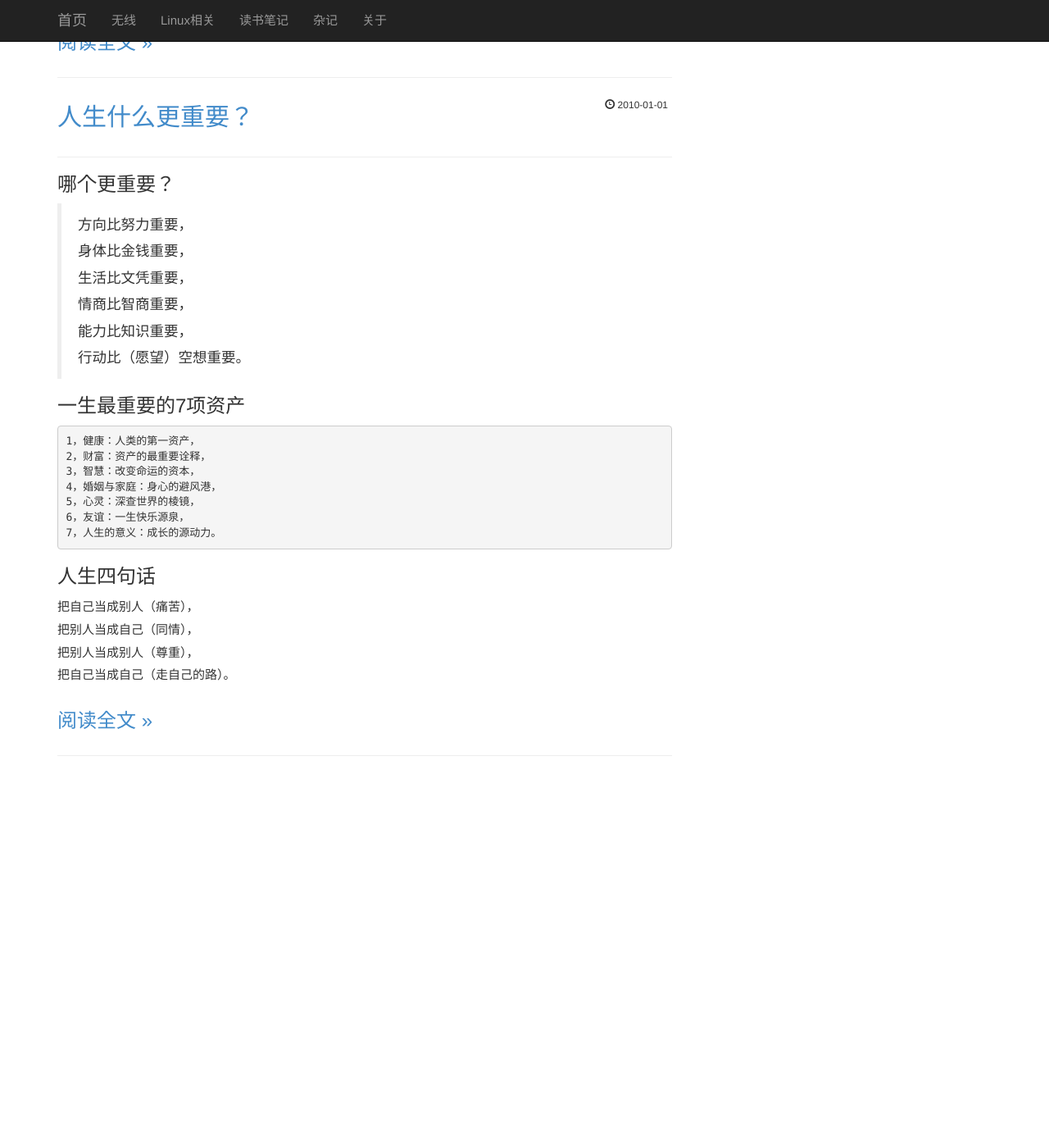
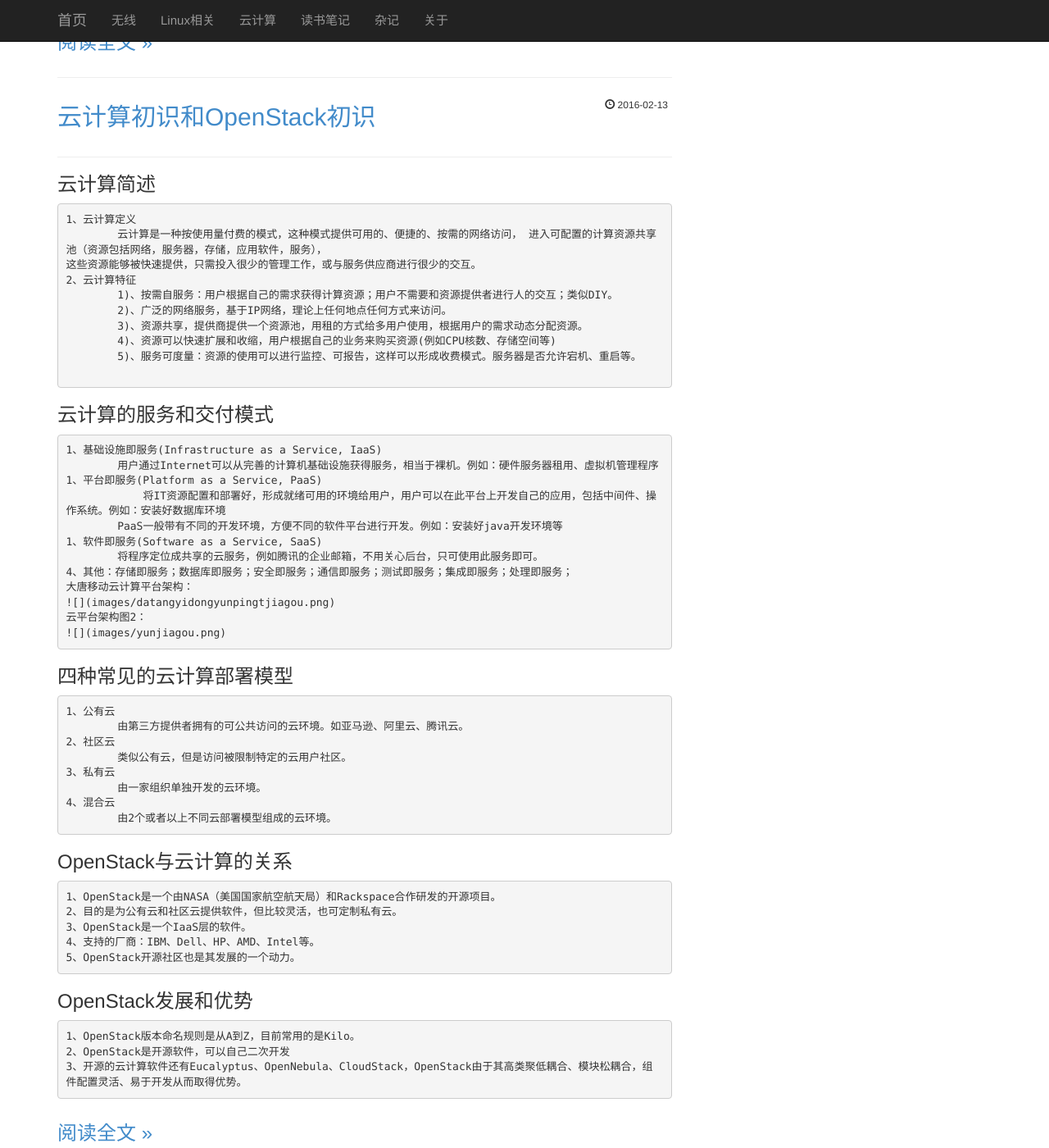
Before and after one commit to tianfy/tianfy.github.io, a Jekyll site: the page built from index.html, in a window 1280 px wide and 1400 px high, scrolled down 3830 px. Shown: the whole window at 82% size. Built offline with Jekyll 4.4.1, drawn with Linux system fonts in a browser that asks for light colours; the list of posts is cut into pages by our own code; before the commit the page ends 4893 px from its top, so only the background shows below that.

Commit message:
add cloud computing

````diff
--- a/_config.yml
+++ b/_config.yml
@@ -10,6 +10,7 @@ name: "rex.tian个人博客"
 all_categories: [
 ["wireless", "无线","/posts/wireless.html"],
 ["linux", "Linux相关","/posts/linux.html"],
+["cloud", "云计算","/posts/cloud.html"],
 ["read", "读书笔记","/posts/read.html"],
 ["other", "杂记","/posts/other.html"],
 ["about", "关于","/about.html"]
--- a/_includes/categories.html
+++ b/_includes/categories.html
@@ -35,6 +35,11 @@
                       Linux相关
                     </a>
                   </li>
+				  <li>
+                    <a href="/posts/cloud.html">
+                      云计算
+                    </a>
+                  </li>
                   <li>
                     <a href="/posts/other.html">
                       杂记
--- /dev/null
+++ b/_posts/2016-02-13-openstack-1.markdown
@@ -0,0 +1,63 @@
+---
+layout: post
+category: "cloud"
+title:  "云计算初识和OpenStack初识"
+tags: [云计算,OpenStack,IaaS,PaaS,SaaS]
+---
+### 云计算简述
+```
+1、云计算定义
+	云计算是一种按使用量付费的模式，这种模式提供可用的、便捷的、按需的网络访问， 进入可配置的计算资源共享池（资源包括网络，服务器，存储，应用软件，服务），
+这些资源能够被快速提供，只需投入很少的管理工作，或与服务供应商进行很少的交互。
+2、云计算特征
+	1)、按需自服务：用户根据自己的需求获得计算资源；用户不需要和资源提供者进行人的交互；类似DIY。
+	2)、广泛的网络服务，基于IP网络，理论上任何地点任何方式来访问。
+	3)、资源共享，提供商提供一个资源池，用租的方式给多用户使用，根据用户的需求动态分配资源。
+	4)、资源可以快速扩展和收缩，用户根据自己的业务来购买资源(例如CPU核数、存储空间等)
+	5)、服务可度量：资源的使用可以进行监控、可报告，这样可以形成收费模式。服务器是否允许宕机、重启等。
+
+```
+
+### 云计算的服务和交付模式
+```
+1、基础设施即服务(Infrastructure as a Service, IaaS)
+	用户通过Internet可以从完善的计算机基础设施获得服务，相当于裸机。例如：硬件服务器租用、虚拟机管理程序
+1、平台即服务(Platform as a Service, PaaS)
+	    将IT资源配置和部署好，形成就绪可用的环境给用户，用户可以在此平台上开发自己的应用，包括中间件、操作系统。例如：安装好数据库环境
+	PaaS一般带有不同的开发环境，方便不同的软件平台进行开发。例如：安装好java开发环境等
+1、软件即服务(Software as a Service, SaaS)
+	将程序定位成共享的云服务，例如腾讯的企业邮箱，不用关心后台，只可使用此服务即可。
+4、其他：存储即服务；数据库即服务；安全即服务；通信即服务；测试即服务；集成即服务；处理即服务；
+大唐移动云计算平台架构：
+![](images/datangyidongyunpingtjiagou.png)
+云平台架构图2：
+![](images/yunjiagou.png)
+```
+
+### 四种常见的云计算部署模型
+```
+1、公有云
+	由第三方提供者拥有的可公共访问的云环境。如亚马逊、阿里云、腾讯云。
+2、社区云
+	类似公有云，但是访问被限制特定的云用户社区。
+3、私有云
+	由一家组织单独开发的云环境。
+4、混合云
+	由2个或者以上不同云部署模型组成的云环境。
+```
+
+### OpenStack与云计算的关系
+```
+1、OpenStack是一个由NASA（美国国家航空航天局）和Rackspace合作研发的开源项目。
+2、目的是为公有云和社区云提供软件，但比较灵活，也可定制私有云。
+3、OpenStack是一个IaaS层的软件。
+4、支持的厂商：IBM、Dell、HP、AMD、Intel等。
+5、OpenStack开源社区也是其发展的一个动力。
+```
+
+### OpenStack发展和优势
+```
+1、OpenStack版本命名规则是从A到Z，目前常用的是Kilo。
+2、OpenStack是开源软件，可以自己二次开发
+3、开源的云计算软件还有Eucalyptus、OpenNebula、CloudStack，OpenStack由于其高类聚低耦合、模块松耦合，组件配置灵活、易于开发从而取得优势。
+```
````
Also changed, not shown: posts/cloud.md (added, +4 -0 lines), _posts/images/datangyidongyunpingtjiagou.png (added), _posts/images/yunjiagou2.png (added).
